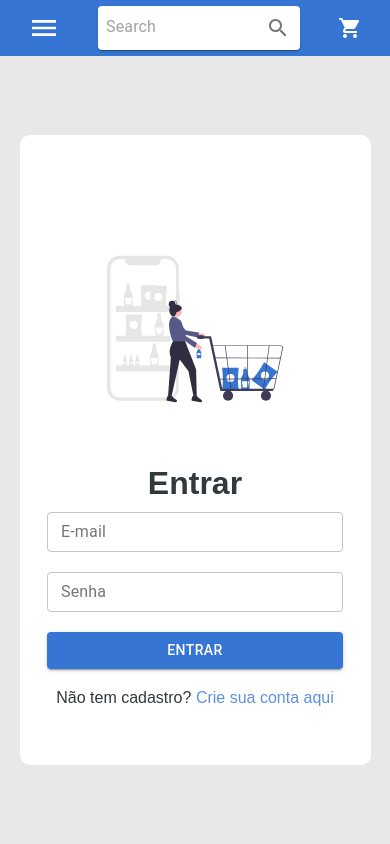
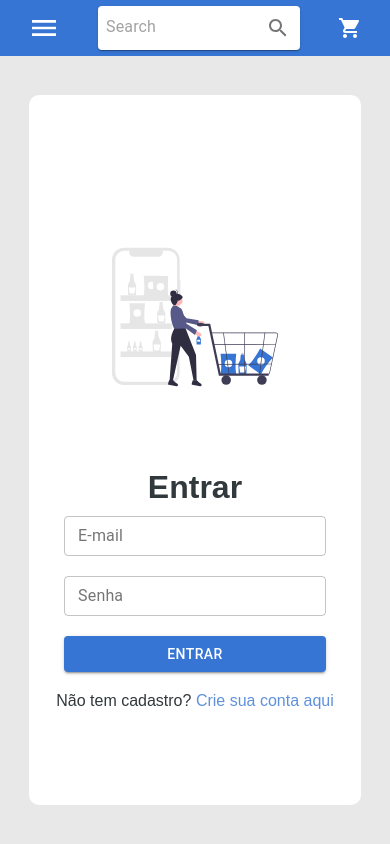
Before and after one commit to brunocamposal/ekommerce-front, a React (Create React App) app: page /login in a window 390 px wide. Built offline with nearby package versions, Linux system fonts and the light colour scheme.

Commit message:
refactor responsiveness

```diff
--- a/src/shared/styles/FormStyled.ts
+++ b/src/shared/styles/FormStyled.ts
@@ -23,6 +23,7 @@ export const FormStyled = styled.form`
   .form-footter-text {
     margin-top: 0.625rem;
     font-weight: 400;
+    margin-bottom: 25px;
   }
 
   .form-link {
@@ -36,7 +37,15 @@ export const FormStyled = styled.form`
   }
 
   @media (max-width: 900px) {
-    width: 90%;
+    width: 40%;
+  }
+
+  @media (max-width: 750px) {
+    width: 60%;
+  }
+
+  @media (max-width: 500px) {
+    width: 85%;
   }
 `;
 
@@ -63,18 +72,21 @@ export const FormContainerStyled = styled.div`
     width: 65%;
   }
   @media (max-width: 1150px) {
-    width: 70%;
+    width: 75%;
   }
   @media (max-width: 1000px) {
     width: 85%;
   }
   @media (max-width: 900px) {
     width: 90%;
-    height: 80%;
-    flex-direction: column;
+    height: 90%;
 
     .form-container-image {
       height: 40%;
     }
   }
+  @media (max-width: 750px) {
+    width: 85%;
+    flex-direction: column;
+  }
 `;
```
